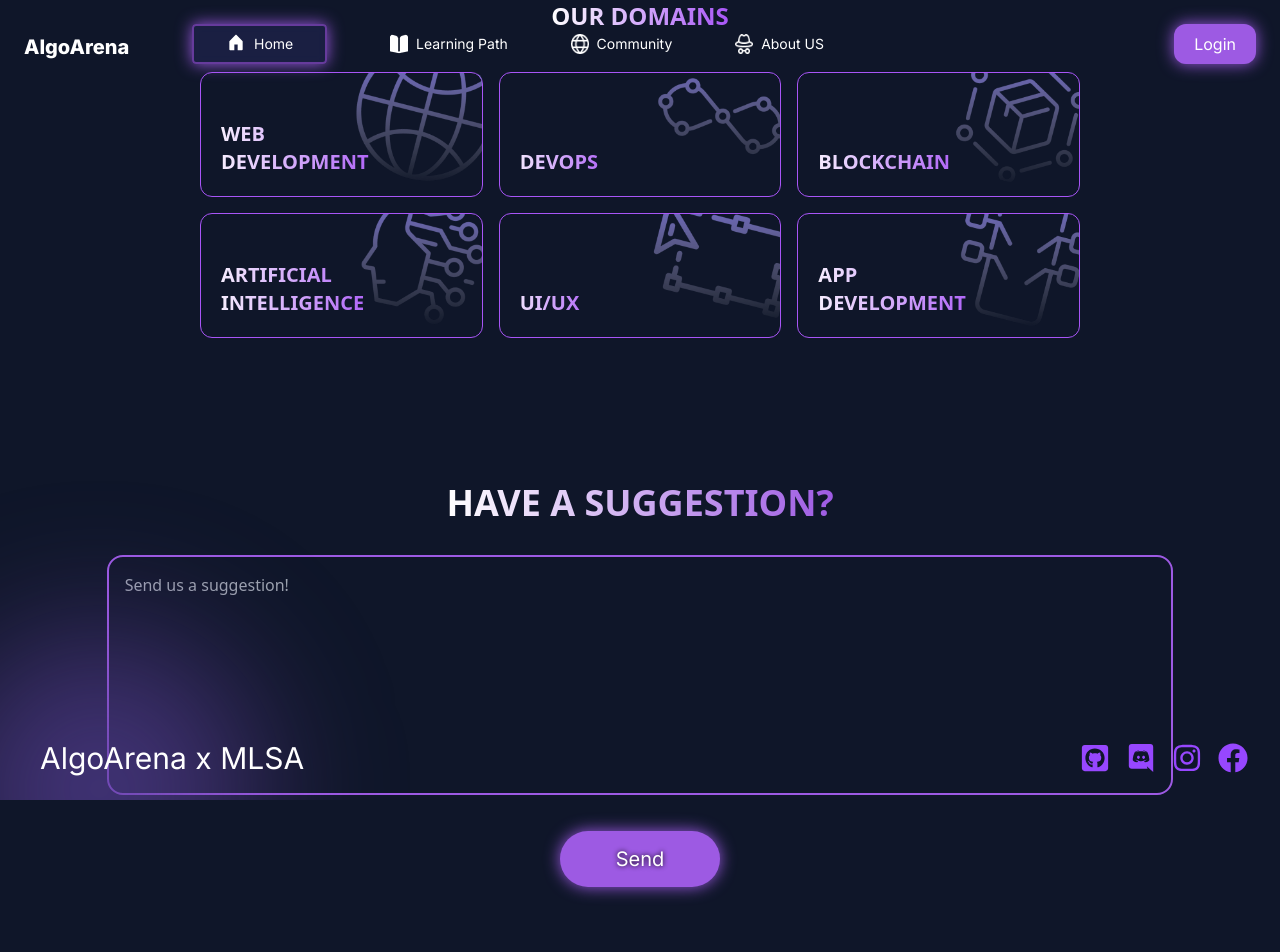
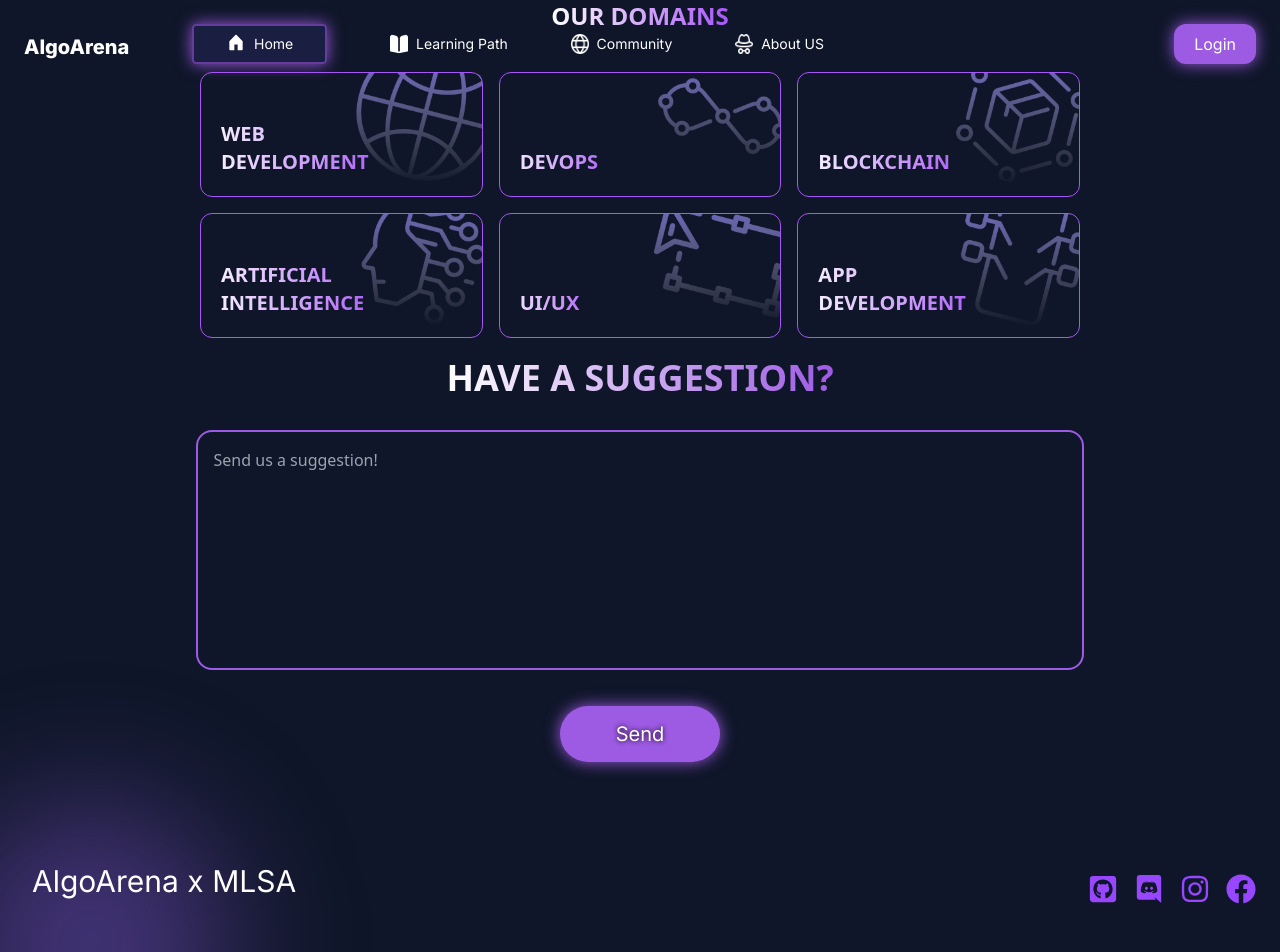
Before and after one commit to MLSAKIIT/AlgoArena, a Next.js app: page / in a window 1280 px wide. Shown: the top 952 px of the page. Built offline with nearby package versions, Linux system fonts and the light colour scheme.

Commit message:
Fixed the zoom in zoom out issue from suggestions and footer

```diff
--- a/src/components/footer/Footer.jsx
+++ b/src/components/footer/Footer.jsx
@@ -3,13 +3,12 @@ import Suggestions from "./Suggestions";
 
 const footer = () => {
     return (
-        <div className="bg-[#0F1629] bg-no-repeat bg-cover h-screen w-screen m-0 p-0 flex flex-col justify-evenly">
-            <Suggestions />
-            <div className="flex flex-col absolute bottom-0 sm:flex-row  justify-between w-full items-center box-border p-6">
-                <div className="mb-4 sm:mb-0 text-white sm:text-3xl text-2xl px-4 text-center">AlgoArena x MLSA</div>
+        <>
+            <div className="bg-[#0F1629] bg-no-repeat bg-cover m-auto max-w-screen-2xl flex flex-col justify-evenly items-center">
+                <Suggestions />
                 <Socials />
             </div>
-        </div>
+        </>
     );
 };
 
--- a/src/components/footer/Socials.jsx
+++ b/src/components/footer/Socials.jsx
@@ -6,7 +6,12 @@ import "../../app/globals.css";
 
 const socials = () => {
     return (
-        <div className="flex text-[#9747ff]">
+        <div className="relative flex flex-col bottom-0 sm:flex-row justify-between w-full items-center box-border mt-24 ">
+            <div className="img_div absolute bottom-0 left-0">
+                <img className="hidden sm:block w-3/6 md:w-3/6 lg:w-3/6 " src="ellipse.svg" alt="gradient " />
+            </div>
+            <div className="mb-4 sm:mb-12 sm:pl-8 text-white sm:text-3xl text-2xl z-10 text-center ">AlgoArena x MLSA</div>
+            <div className="flex text-[#9747ff] sm:mb-12 m-4">
                 <div className="icons mx-2  hover:text-white cursor-pointer active:scale-95">
                     <a href="#">
                         <FaGithubSquare size={30} />
@@ -28,6 +33,7 @@ const socials = () => {
                     </a>
                 </div>
             </div>
+        </div>
     );
 };
 
--- a/src/components/footer/Suggestions.jsx
+++ b/src/components/footer/Suggestions.jsx
@@ -1,20 +1,18 @@
 const suggestions = () => {
     return (
         <>
-            <div className="flex flex-col items-center justify-center ">
+            <div className="flex flex-col items-center justify-center w-5/6">
                 <h1 className=" max-w-max text-4xl font-bold font-sans bg-gradient-to-r from-white to-[#9d5ae3] inline-block text-transparent bg-clip-text mt-5">HAVE A SUGGESTION?</h1>
                 <textarea
                     placeholder="Send us a suggestion!"
                     name="suggestions"
                     id="suggestions"
-                    className=" font-sans resize-none cursor-text md:w-5/6 w-5/6  h-60 outline-none rounded-2xl bg-transparent border-[#9d5ae3] border-2 p-4 mt-8 text-white max-xl:w-5/6 max-xl:h-70"></textarea>
+                    className=" font-sans resize-none cursor-text md:w-5/6 w-5/6  h-60 outline-none rounded-2xl bg-transparent border-[#9d5ae3] border-2 p-4 mt-8 text-white max-xl:w-5/6 max-xl:h-70"
+                ></textarea>
                 <br />
                 <button className=" box-border mt-3 py-1 px-1 bg-[#9d5ae3] text-white w-40 h-14 rounded-full shadow-[0_0_1rem_0px_#9d5ae3] text-xl  outline-none border-none [text-shadow:_0px_0px_5px_rgb(0_0_0)] cursor-pointer hover:bg-[#7f3dbf] active:scale-95 transition duration-200">
                     Send
                 </button>
-            </div>
-            <div className="img_div">
-                <img className="hidden sm:block fixed bottom-0 left-0 w-3/6 md:w-3/6 lg:w-2/6 " src="ellipse.svg" alt="gradient" />
             </div>
         </>
     );
```
Lines whose indentation alone changed are shown as unchanged.
